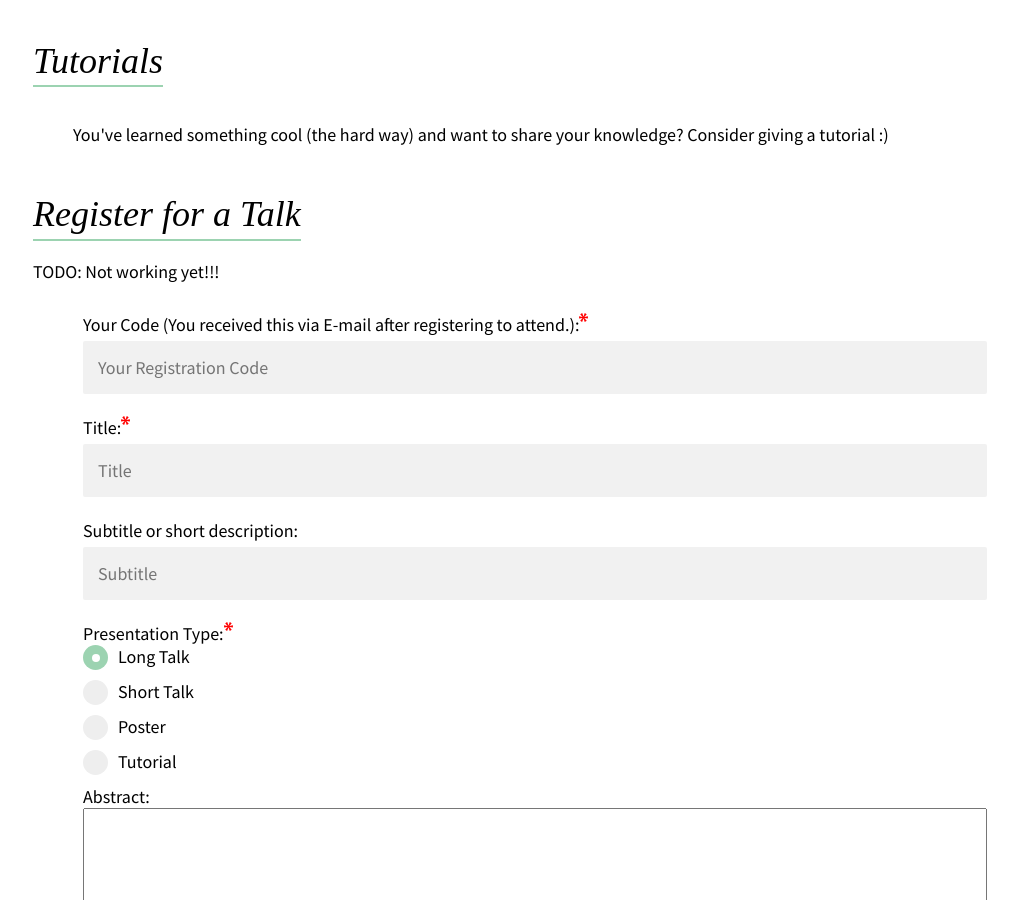
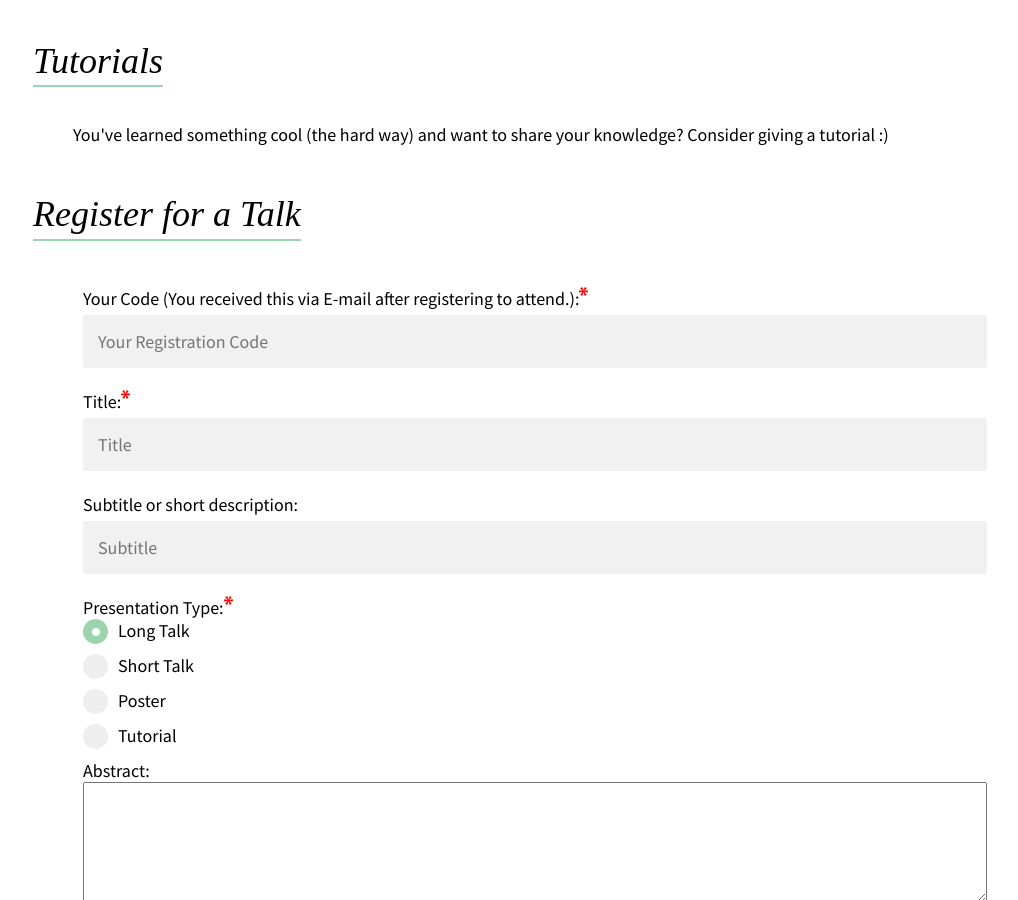
Before and after one commit to namednil/tacos29, a Jekyll site: the page built from call.md, in a window 1280 px wide and 900 px high, scrolled down 1104 px. Shown: the whole window, without its empty margins (253-1271 px from the left). Built offline with Jekyll 4.4.1, drawn with Linux system fonts in a browser that asks for light colours; some web fonts are replaced.

Commit message:
added text when registration worked added error messages when there are serverproblems

```diff
--- a/call.md
+++ b/call.md
@@ -45,7 +45,6 @@ layout: project
 
       <section>
         <h2>Register for a Talk</h2>
-	<p>TODO: Not working yet!!!</p>
         <ul>
           <form method="post" class="form-container" role="form" id="paper-form" target="_self" onSubmit="" action="">
 
--- a/scripts/register.js
+++ b/scripts/register.js
@@ -16,6 +16,8 @@ function register() {
         success: success,
         dataType: 'json',
         error: function (xhr) {
+            $('#confirm-text').css("color", "red")
+            $("#confirm-text").html(xhr.responseText);
             console.error(xhr)
         }
     });
@@ -45,11 +47,22 @@ function register_talk() {
       "processData": false,
       "contentType": false,
       "mimeType": "multipart/form-data",
-      "data": form
+      "data": form,
+      error: function (xhr) {
+        $('#call-text').css("color", "red")
+        $("#call-text").html(xhr.responseText);
+        console.error(xhr)
+    }
     }
 
     $.ajax(settings).done(function (response) {
       console.log(response);
+      if (response.status == "OK") {
+          $('#call-text').css("color", "green")
+      } else if (response.status == "ERROR") {
+          $('#call-text').css("color", "red")
+      }
+      $("#call-text").html(response.message);
     });
 
 }
@@ -71,6 +84,8 @@ function checkCode() {
         data: { uid: uid },
         success: success,
         error: function (xhr) {
+            $('#code-text').css("color", "red")
+            $("#code-text").html(xhr.responseText);
             console.error(xhr)
         }
     });
```
